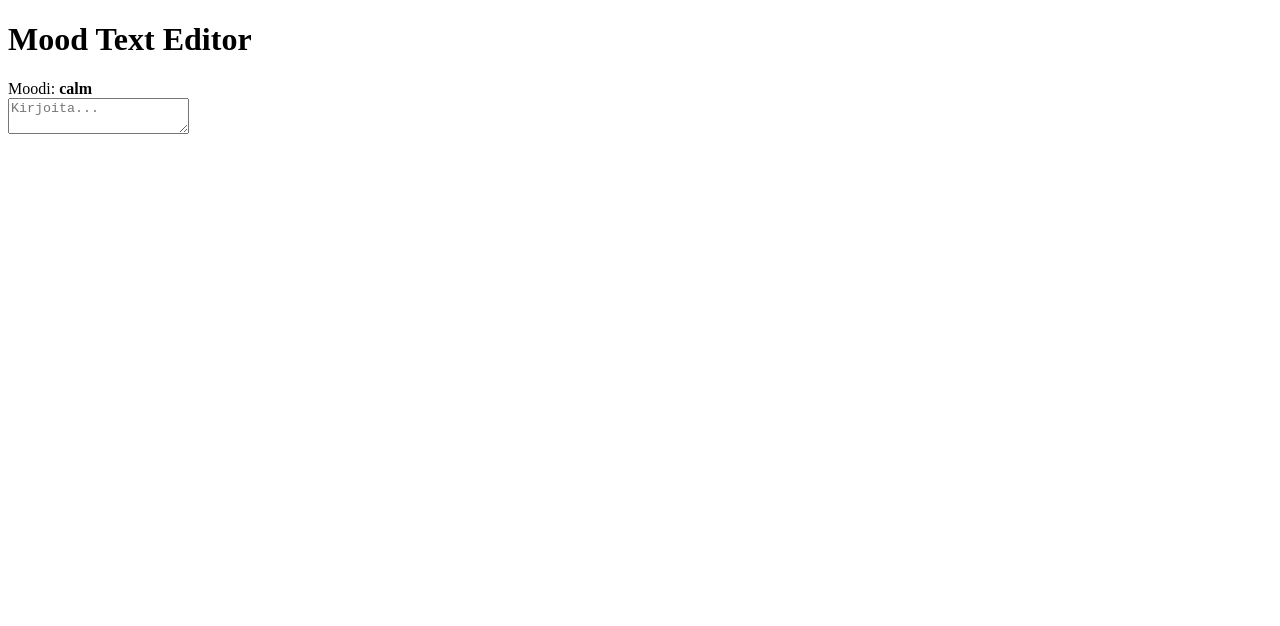
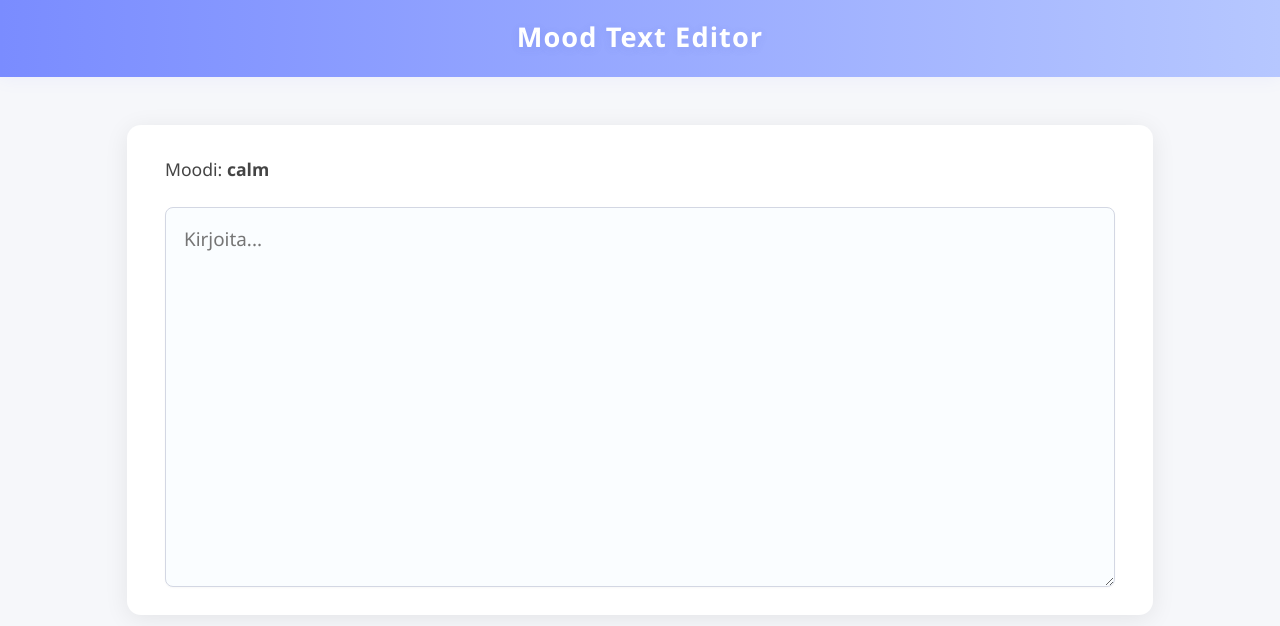
Before and after one commit to saarol2/Mood-text-editor, a React (Vite) app: page / in a window 1280 px wide. Shown: the top 626 px of the page. Built offline with nearby package versions, Linux system fonts and the light colour scheme.

Commit message:
Base text editor UI

```diff
--- a/src/main.tsx
+++ b/src/main.tsx
@@ -1,6 +1,7 @@
 import React from 'react'
 import { createRoot } from 'react-dom/client'
 import App from './App'
+import './styles.css';
 
 createRoot(document.getElementById('root')!).render(
   <React.StrictMode>
--- /dev/null
+++ b/src/styles.css
@@ -0,0 +1,70 @@
+
+body {
+	background: #f6f7fa;
+	font-family: 'Segoe UI', 'Arial', sans-serif;
+	margin: 0;
+	padding: 0;
+}
+
+.editor {
+	max-width: 950px;
+	margin: 48px auto 0 auto;
+	background: #fff;
+	border-radius: 14px;
+	box-shadow: 0 4px 24px 0 rgba(0,0,0,0.08);
+	padding: 32px 38px 28px 38px;
+	display: flex;
+	flex-direction: column;
+	gap: 18px;
+}
+
+.editor .controls {
+	font-size: 1.1rem;
+	color: #444;
+	margin-bottom: 8px;
+}
+
+
+.editor textarea {
+	width: 100%;
+	min-width: 100%;
+	max-width: 100%;
+	min-height: 380px;
+	resize: vertical;
+	border: 1.5px solid #d3d7e3;
+	border-radius: 8px;
+	font-size: 1.18rem;
+	padding: 18px 18px;
+	font-family: inherit;
+	background: #fafdff;
+	color: #222;
+	outline: none;
+	transition: border 0.2s, box-shadow 0.2s;
+	box-shadow: 0 1px 2px 0 rgba(0,0,0,0.03);
+	box-sizing: border-box;
+}
+header {
+	width: 100vw;
+	background: linear-gradient(90deg, #7a8cff 0%, #b6c7ff 100%);
+	padding: 0 0 16px 0;
+	margin-bottom: 0;
+	box-shadow: 0 2px 16px 0 rgba(122,140,255,0.08);
+}
+
+header h1 {
+	margin: 0 auto;
+	padding: 18px 0 6px 0;
+	font-size: 1.7rem;
+	font-weight: 700;
+	letter-spacing: 0.04em;
+	color: #fff;
+	text-align: center;
+	text-shadow: 0 2px 8px rgba(80,90,180,0.13);
+	font-family: 'Segoe UI', 'Arial', sans-serif;
+}
+
+.editor textarea:focus {
+	border: 1.5px solid #7a8cff;
+	box-shadow: 0 2px 8px 0 rgba(122,140,255,0.08);
+	background: #f5f7ff;
+}
```
